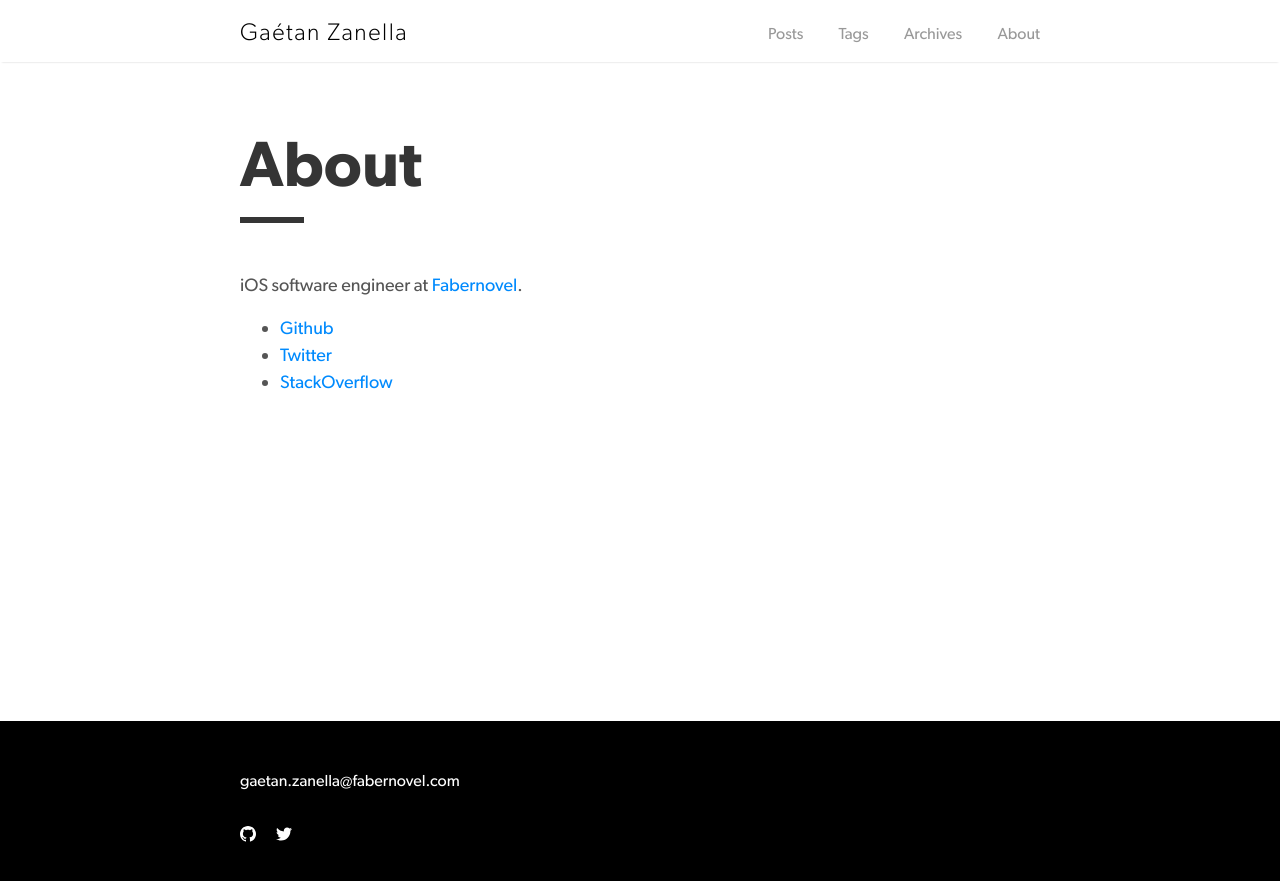
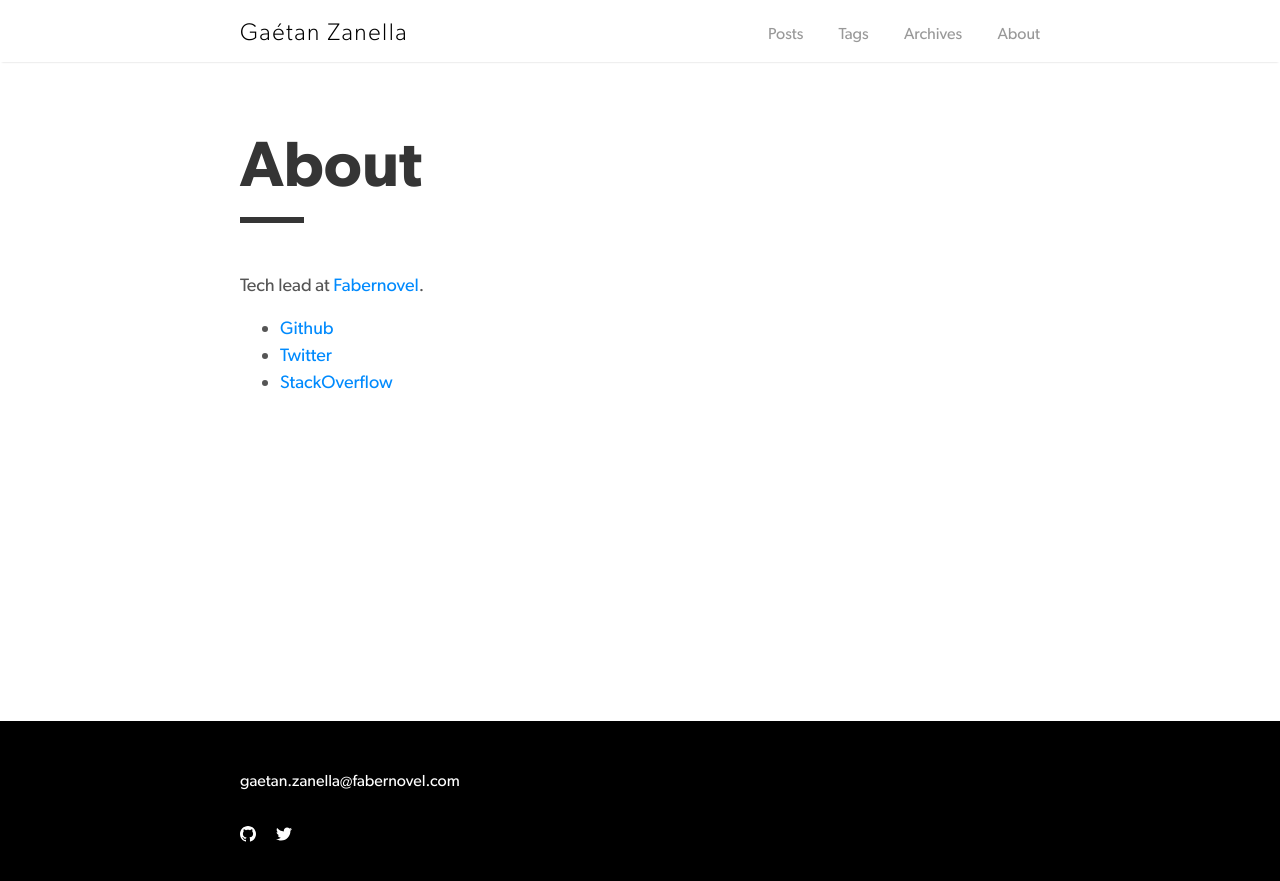
Before and after one commit to gaetanzanella/gaetanzanella.github.io, a Jekyll site: the page built from _pages/about.md, in a window 1280 px wide. Shown: the top 881 px of the page. Built offline with Jekyll 4.4.1, drawn with Linux system fonts in a browser that asks for light colours.

Commit message:
Fix about

```diff
--- a/_pages/about.md
+++ b/_pages/about.md
@@ -4,7 +4,7 @@ title: "About"
 permalink: /about/
 ---
 
-iOS software engineer at [Fabernovel](https://github.com/faberNovel).
+Tech lead at [Fabernovel](https://github.com/faberNovel).
 
 - [Github](https://github.com/gaetanzanella)
 - [Twitter](https://twitter.com/gaetanzanella)
```
